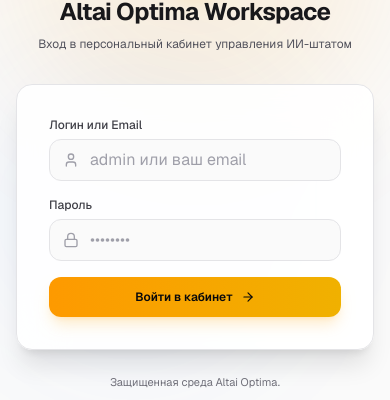
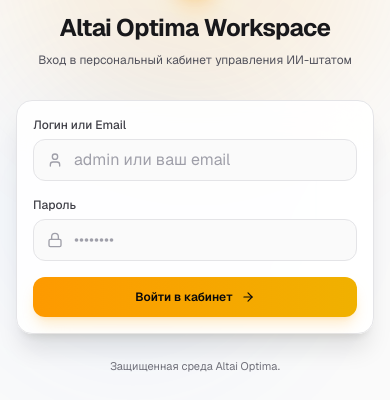
Before and after one commit to dtongit/altai-client-dashboard, a Next.js app: page /login in a window 390 px wide. Shown: the part 261-661 px from the top of the page. Built offline with nearby package versions, Linux system fonts and the light colour scheme; no server answers.

Commit message:
feat(mobile): login card full width with 16px padding Refs #374

```diff
--- a/src/app/login/page.tsx
+++ b/src/app/login/page.tsx
@@ -35,7 +35,7 @@ export default function LoginPage() {
   };
 
   return (
-    <div className="min-h-screen flex items-center justify-center bg-zinc-50 dark:bg-zinc-950 px-4 sm:px-6 lg:px-8 relative overflow-hidden transition-colors">
+    <div className="min-h-[100dvh] flex items-center justify-center bg-zinc-50 dark:bg-zinc-950 px-4 sm:px-6 lg:px-8 relative overflow-hidden transition-colors">
       {/* Top right theme toggle */}
       <div className="absolute top-4 right-4 z-20">
         <ThemeToggle />
@@ -60,7 +60,7 @@ export default function LoginPage() {
         </div>
 
         {/* Card */}
-        <div className="rounded-2xl border border-zinc-200 dark:border-zinc-800 bg-white/90 dark:bg-zinc-900/80 p-8 backdrop-blur-xl shadow-xl dark:shadow-2xl transition-colors">
+        <div className="rounded-2xl border border-zinc-200 dark:border-zinc-800 bg-white/90 dark:bg-zinc-900/80 p-4 sm:p-8 backdrop-blur-xl shadow-xl dark:shadow-2xl transition-colors">
           {error && (
             <div className="mb-6 flex items-center gap-2.5 rounded-xl border border-red-500/20 bg-red-500/10 p-3 text-xs text-red-600 dark:text-red-400">
               <AlertCircle className="h-4 w-4 flex-shrink-0" />
```
